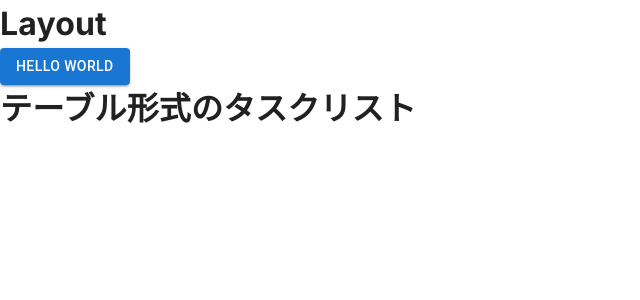
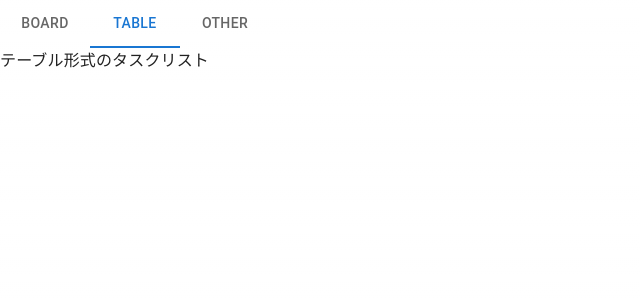
Before and after one commit to ChibaTomoki/task-management, a Next.js app: page /table in a window 1280 px wide. Shown: the top 300 px of the page, without its empty margins (0-640 px from the left). Built offline with nearby package versions, Linux system fonts and the light colour scheme.

Commit message:
ナビゲーションタブの実装

```diff
--- a/app/(main)/board/page.tsx
+++ b/app/(main)/board/page.tsx
@@ -1,3 +1,3 @@
 export default function Board() {
-  return <h1>ボード形式のタスクリスト</h1>
+  return <p>ボード形式のタスクリスト</p>
 }
--- a/app/(main)/layout.tsx
+++ b/app/(main)/layout.tsx
@@ -1,11 +1,81 @@
-import Button from '@mui/material/Button'
-import { ReactNode } from 'react'
+'use client'
+
+import MuiBox from '@mui/material/Box'
+import MuiTab from '@mui/material/Tab'
+import MuiTabs from '@mui/material/Tabs'
+import { usePathname, useRouter } from 'next/navigation'
+import { MouseEvent, ReactNode, SyntheticEvent } from 'react'
+
+function samePageLinkNavigation(
+  event: MouseEvent<HTMLAnchorElement, MouseEvent>,
+) {
+  if (
+    event.defaultPrevented ||
+    event.button !== 0 || // ignore everything but left-click
+    event.metaKey ||
+    event.ctrlKey ||
+    event.altKey ||
+    event.shiftKey
+  ) {
+    return false
+  }
+  return true
+}
+
+interface LinkTabProps {
+  label?: string
+  href?: string
+}
+
+function LinkTab(props: LinkTabProps) {
+  return (
+    <MuiTab
+      component="a"
+      onClick={(event: MouseEvent<HTMLAnchorElement, MouseEvent>) => {
+        // Routing libraries handle this, you can remove the onClick handle when using them.
+        if (samePageLinkNavigation(event)) {
+          event.preventDefault()
+        }
+      }}
+      {...props}
+    />
+  )
+}
 
 export default function MainLayout({ children }: { children: ReactNode }) {
+  const router = useRouter()
+  const pathname = usePathname()
+
+  const value = pathname === '/board' ? 0 : pathname === '/table' ? 1 : 2
+
+  const handleChange = (event: SyntheticEvent, newValue: number) => {
+    // event.type can be equal to focus with selectionFollowsFocus.
+    if (
+      event.type !== 'click' ||
+      (event.type === 'click' &&
+        samePageLinkNavigation(
+          event as MouseEvent<HTMLAnchorElement, MouseEvent>,
+        ))
+    ) {
+      if (newValue === 0) router.push('/board')
+      if (newValue === 1) router.push('/table')
+      if (newValue === 2) router.push('/')
+    }
+  }
+
   return (
     <div>
-      <h1>Layout</h1>
-      <Button variant="contained">Hello world</Button>
+      <MuiBox sx={{ width: '100%' }}>
+        <MuiTabs
+          value={value}
+          onChange={handleChange}
+          aria-label="nav tabs example"
+        >
+          <LinkTab label="Board" href="/board" />
+          <LinkTab label="Table" href="/table" />
+          <LinkTab label="Other" href="/" />
+        </MuiTabs>
+      </MuiBox>
       {children}
     </div>
   )
--- a/app/(main)/table/page.tsx
+++ b/app/(main)/table/page.tsx
@@ -1,3 +1,3 @@
 export default function Table() {
-  return <h1>テーブル形式のタスクリスト</h1>
+  return <p>テーブル形式のタスクリスト</p>
 }
```
